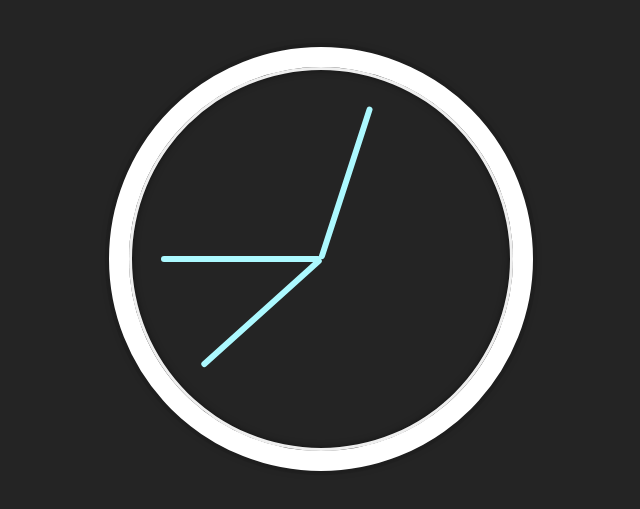
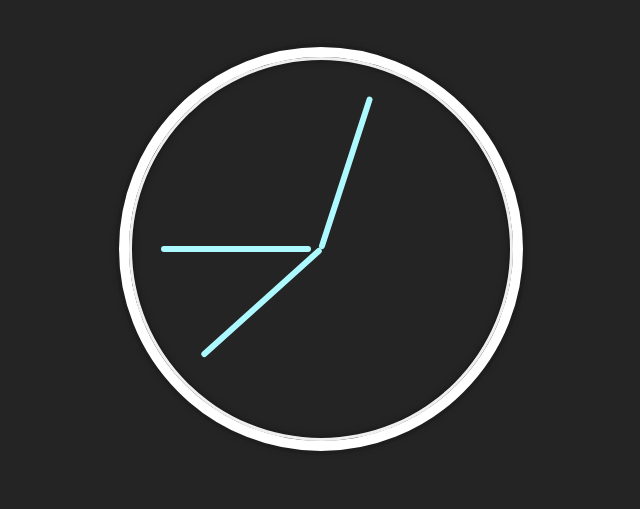
Before and after one commit to RyanAngus/clock, a website built with Vite: page index.html in a window 1280 px wide. Shown: the part 109-618 px from the top of the page, without its empty margins (319-959 px from the left). Built offline with nearby package versions, Linux system fonts and the light colour scheme.

Commit message:
adjusted length of hour hand and clock thickness

```diff
--- a/index.html
+++ b/index.html
@@ -19,7 +19,7 @@
 
       <div class="clock">
         <div class="clock-face">
-          <div class="hand hour-hand"></div>
+          <div class="short-hand hour-hand"></div>
           <div class="hand min-hand"></div>
           <div class="hand second-hand"></div>
         </div>
--- a/style.css
+++ b/style.css
@@ -18,7 +18,7 @@ h1 {
 .clock {
   width: 20rem;
   height: 20rem;
-  border: 20px solid white;
+  border: 10px solid white;
   border-radius: 50%;
   margin: 50px auto;
   position: relative;
@@ -49,3 +49,16 @@ h1 {
   transition: all 0.05s;
   transition-timing-function: cubic-bezier(0.1, 2.7, 0.58, 1);
 }
+
+.short-hand {
+  width: 47%;
+  height: 6px;
+  border-radius: 12px;
+  background: rgb(172, 249, 255);
+  position: absolute;
+  top: 50%;
+  transform-origin: 103%;
+  transform: rotate(90deg);
+  transition: all 0.05s;
+  transition-timing-function: cubic-bezier(0.1, 2.7, 0.58, 1);
+}
```
